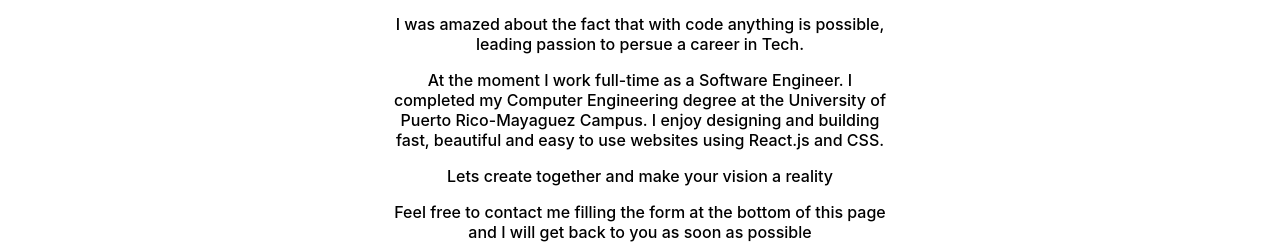
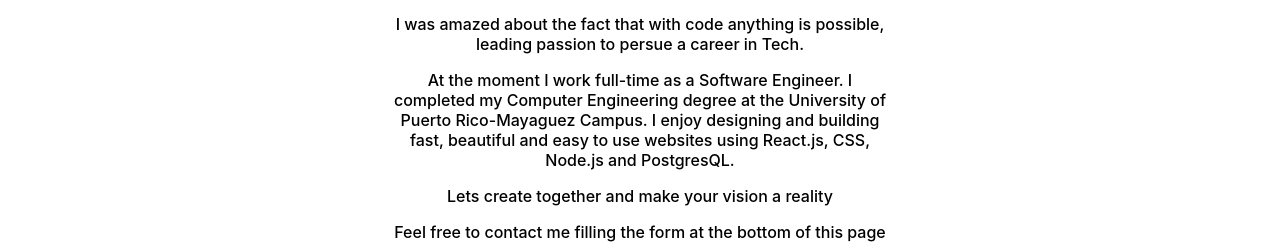
Before and after one commit to gonzalezMassini/devPortfolio, a React (Create React App) app: page / in a window 1280 px wide. Shown: the part 281-525 px from the top of the page. Built offline with nearby package versions, Linux system fonts and the light colour scheme.

Commit message:
Update Home.js

```diff
--- a/src/components/Home.js
+++ b/src/components/Home.js
@@ -21,8 +21,7 @@ const Home = () => {
       <p>
         At the moment I work full-time as a Software Engineer. I completed my Computer Engineering
         degree at the University of Puerto Rico-Mayaguez Campus. I enjoy designing and
-        building fast, beautiful and easy to use websites using React.js and
-        CSS.
+        building fast, beautiful and easy to use websites using React.js, CSS, Node.js and PostgresQL.
       </p>
       <p>Lets create together and make your vision a reality</p>
       <p>
```
